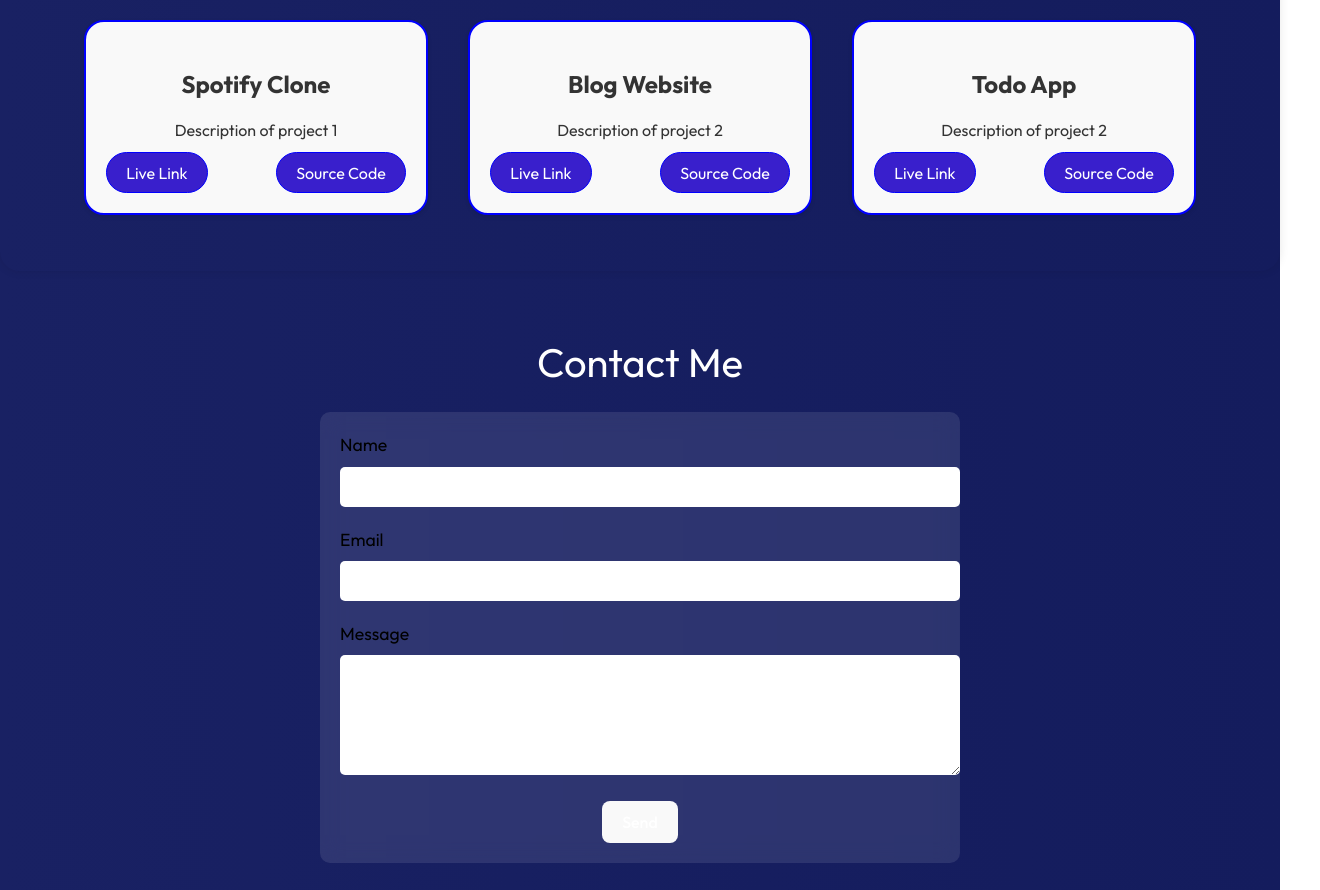
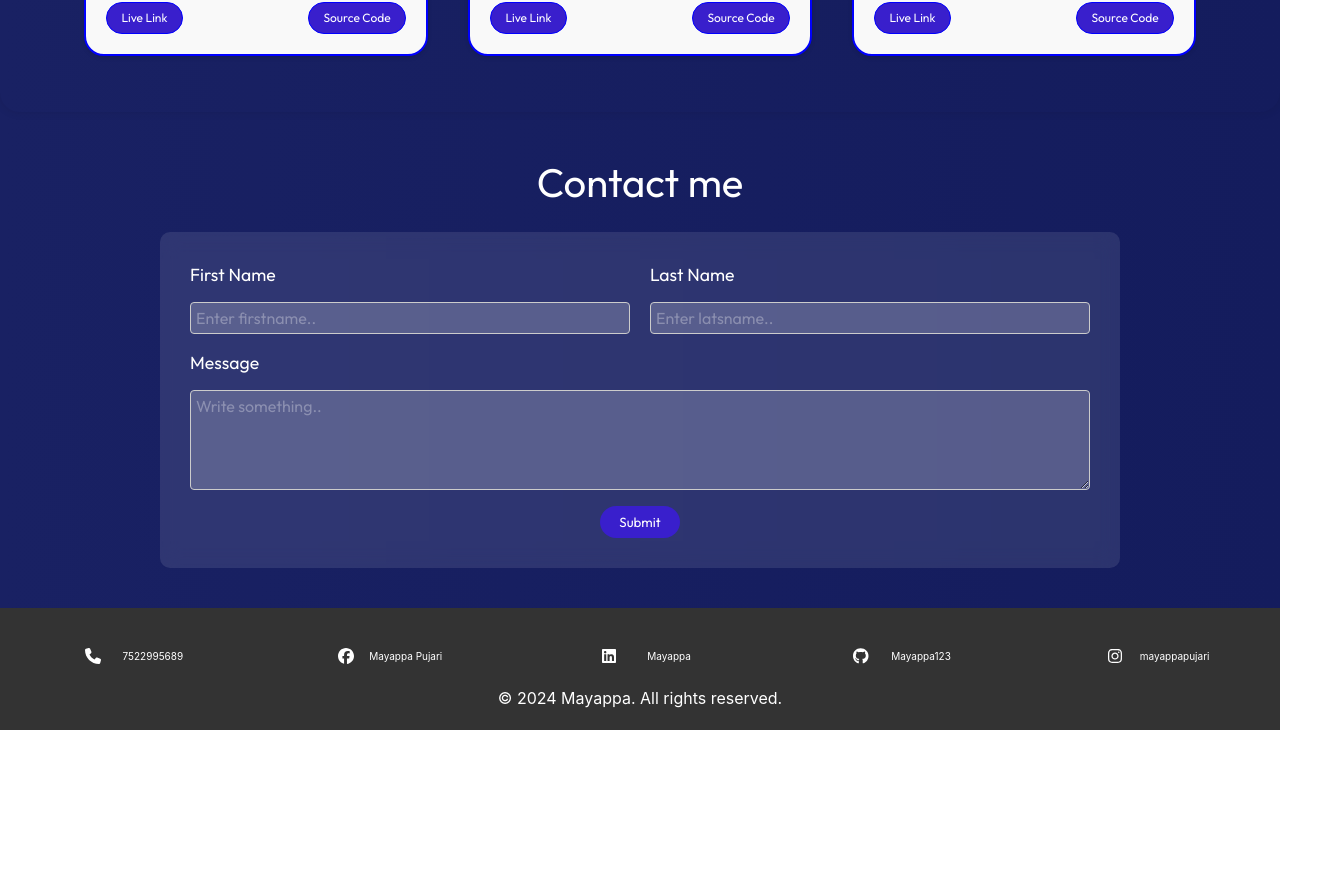
Before and after one commit to Mayappa123/Portfolio, a React (Vite) app: page / in a window 1280 px wide. Shown: the part 1907-2797 px from the top of the page, 1320 px wide, since content can reach past the window. After the commit the page ends 2637 px from the top, so only its background shows below. Built offline with nearby package versions, Linux system fonts and the light colour scheme.

Commit message:
changed styling

```diff
--- a/src/components/Contact.jsx
+++ b/src/components/Contact.jsx
@@ -6,21 +6,44 @@
 const Contact = () => {
   return (
     <section id="contact" className="contact">
-      <h2>Contact Me</h2>
-      <form>
+      <h2>Contact me</h2>
+      <form action="">
+        <div className="nameEmail">
+          <div className="form-group one">
+            <label htmlFor="fname">First Name</label>
+            <input
+              type="text"
+              id="fname"
+              name="firstname"
+              placeholder="Enter firstname.."
+              required
+            />
+          </div>
+          <div className="form-group two">
+            <label htmlFor="lname">Last Name</label>
+            <input
+              type="text"
+              id="lname"
+              name="lastname"
+              placeholder="Enter latsname.."
+              required
+            />
+          </div>
+        </div>
+
         <div className="form-group">
-          <label htmlFor="name">Name</label>
-          <input type="text" id="name" name="name" required />
+          <label htmlFor="subject">Message</label>
+          <textarea
+            id="subject"
+            name="subject"
+            placeholder="Write something.."
+            style={{ height: "100px" }}
+            required
+          ></textarea>
         </div>
-        <div className="form-group">
-          <label htmlFor="email">Email</label>
-          <input type="email" id="email" name="email" required />
+        <div className="button">
+          <input type="submit" value="Submit" />
         </div>
-        <div className="form-group">
-          <label htmlFor="message">Message</label>
-          <textarea id="message" name="message" rows="5" required></textarea>
-        </div>
-        <button type="submit">Send</button>
       </form>
     </section>
   );
--- a/src/components/Footer.jsx
+++ b/src/components/Footer.jsx
@@ -2,7 +2,7 @@
 
 import React from "react";
 import { FontAwesomeIcon } from "@fortawesome/react-fontawesome";
-import { faEnvelope, faPhone } from "@fortawesome/free-solid-svg-icons";
+import { faPhone } from "@fortawesome/free-solid-svg-icons";
 import {
   faFacebook,
   faLinkedin,
@@ -15,40 +15,56 @@
   return (
     <footer className="footer">
       <div className="social-icons">
-        <a href="mailto:your-email@example.com">
-          <FontAwesomeIcon icon={faEnvelope} size="2x" />
+        <div className="icon">
+          <a href="tel:+1234567890" className="phone">
+            <FontAwesomeIcon icon={faPhone} />
           </a>
-        <a href="tel:+1234567890">
-          <FontAwesomeIcon icon={faPhone} size="2x" />
-        </a>
+          <span>7522995689</span>
+        </div>
+        <div className="icon">
           <a
             href="https://facebook.com/yourprofile"
             target="_blank"
             rel="noopener noreferrer"
+            className="facebook"
           >
-          <FontAwesomeIcon icon={faFacebook} size="2x" />
+            <FontAwesomeIcon icon={faFacebook} />
           </a>
+          <span>Mayappa Pujari</span>
+        </div>
+        <div className="icon">
           <a
             href="https://linkedin.com/in/yourprofile"
             target="_blank"
             rel="noopener noreferrer"
+            className="linkedin"
           >
-          <FontAwesomeIcon icon={faLinkedin} size="2x" />
+            <FontAwesomeIcon icon={faLinkedin} />
           </a>
+          <span>Mayappa</span>
+        </div>
+        <div className="icon">
           <a
             href="https://github.com/yourprofile"
             target="_blank"
             rel="noopener noreferrer"
+            className="github"
           >
-          <FontAwesomeIcon icon={faGithub} size="2x" />
+            <FontAwesomeIcon icon={faGithub} />
           </a>
+          <span>Mayappa123</span>
+        </div>
+        <div className="icon">
           <a
             href="https://instagram.com/yourprofile"
             target="_blank"
             rel="noopener noreferrer"
+            className="instagram"
           >
-          <FontAwesomeIcon icon={faInstagram} size="2x" />
+            <FontAwesomeIcon icon={faInstagram} />
           </a>
+          <span>mayappapujari</span>
+        </div>
       </div>
       <p>&copy; 2024 Mayappa. All rights reserved.</p>
     </footer>
--- a/src/index.css
+++ b/src/index.css
@@ -40,7 +40,7 @@
   border-radius: 8px;
   border: 1px solid transparent;
   padding: 0.6em 1.2em;
-  font-size: 1em;
+  font-size: 12px;
   font-weight: 500;
   font-family: inherit;
   background-color: #1a1a1a;
--- a/src/styles/About.css
+++ b/src/styles/About.css
@@ -3,8 +3,7 @@
 
 .about {
   margin-top: 10px;
-  padding: 40px 20px;
-  /* background-color: rgb(20, 33, 155); */
+  padding: 20px 20px;
   box-shadow: 0px 0px 10px rgba(0, 0, 0, 0.1);
   border-radius: 20px;
 
@@ -16,7 +15,6 @@
 .about h2 {
   font-size: 2.5em;
   font-weight: 400;
-
   margin-bottom: 20px;
   color: #fff;
 }
@@ -73,7 +71,7 @@
 
 .skill.html .fa-html5 {
   color: #e34c26;
-}
+}u
 
 .skill.css .fa-css3-alt {
   color: #1572b6;
--- a/src/styles/Certifications.css
+++ b/src/styles/Certifications.css
@@ -1,14 +1,14 @@
 /* src/styles/Certifications.css */
 
 .certifications {
-  padding: 60px 20px;
+  padding: 20px 20px;
   text-align: center;
   font-family: "Outfit", sans-serif;
 }
 
 .certifications h2 {
   font-size: 2.5em;
-  margin-bottom: 40px;
+  margin-bottom: 20px;
   font-weight: 400;
   color: #fff;
 }
@@ -27,7 +27,7 @@
   padding: 20px;
   border-radius: 8px;
   width: 100%;
-  max-width: 600px;
+  max-width: 900px;
   text-align: left;
 }
 
--- a/src/styles/Contact.css
+++ b/src/styles/Contact.css
@@ -3,72 +3,134 @@
 @import url("https://fonts.googleapis.com/css2?family=Outfit:wght@100..900&display=swap");
 
 .contact {
-  padding: 18px 20px;
+  padding: 20px 20px;
   font-family: "Outfit", sans-serif;
-    /* background-color: rgb(20, 33, 155); */
+  background: linear-gradient(90deg, rgb(25, 33, 99), rgb(20, 28, 93));
   border-radius: 20px;
-  margin: 10px 0;
-  color: black;
+  margin: 20px 0;
+  color: white;
   text-align: center;
 }
 
 .contact h2 {
-  color: #fff;
   font-size: 2.5em;
+  color: white;
   font-weight: 400;
-
   margin-bottom: 20px;
+  margin-top: 0px;
   font-family: "Outfit", sans-serif;
 }
 
 .contact form {
-  max-width: 600px;
+  max-width: 900px;
   margin: 0 auto;
   background: rgba(255, 255, 255, 0.1);
-  padding: 20px;
+  padding: 30px;
   border-radius: 10px;
   backdrop-filter: blur(10px);
+  text-align: left;
+}
+
+.nameEmail {
+  display: flex;
+  justify-content: space-between;
+  gap: 20px;
 }
 
 .form-group {
-  margin-bottom: 20px;
-  text-align: left;
+  flex: 1;
+  display: flex;
+  flex-direction: column;
 }
 
 .form-group label {
-  display: block;
   font-size: 1.1em;
   margin-bottom: 8px;
+  color: #fff;
 }
 
 .form-group input,
 .form-group textarea {
   width: 100%;
-  padding: 10px;
-  border: none;
-  border-radius: 5px;
+  padding: 5px;
+  border: 1px solid #ccc;
+  border-radius: 4px;
   font-size: 1em;
   font-family: "Outfit", sans-serif;
+  background-color: rgba(255, 255, 255, 0.2);
+  color: white;
+  margin-top: 6px;
+  margin-bottom: 16px;
+  box-sizing: border-box;
+  resize: vertical;
+}
+
+.form-group input::placeholder,
+.form-group textarea::placeholder {
+  opacity: 0.3;
+  color: #ffffff;
+  font-weight: 400;
 }
 
 .form-group input:focus,
 .form-group textarea:focus {
   outline: none;
-  border: 2px solid #4a90e2;
+  box-shadow: 0 0 10px rgba(97, 218, 251, 0.6);
+  background-color: rgba(255, 255, 255, 0.3);
 }
 
-button {
-  display: inline-block;
-  padding: 10px 20px;
-  font-size: 1.2em;
+input[type="submit"] {
+  background-color: #04aa6d;
   color: white;
-  background: #4a90e2;
+  padding: 8px 10px;
   border: none;
-  border-radius: 5px;
+  border-radius: 4px;
   cursor: pointer;
   transition: background 0.3s ease;
 }
 
-button:hover {
-  background: #061d33;
+input[type="submit"]:hover {
+  background-color: #45a049;
 }
+
+@media (max-width: 600px) {
+  .contact {
+    padding: 20px;
+  }
+
+  .contact h2 {
+    font-size: 2em;
+  }
+
+  .contact form {
+    padding: 20px;
+  }
+
+  .nameEmail {
+    flex-direction: column;
+  }
+
+  input[type="submit"] {
+    font-size: 1em;
+  }
+}
+
+.button {
+  display: flex;
+  justify-content: center;
+}
+
+.button input {
+  font-family: "Outfit", sans-serif;
+  background-color: #391fcc;
+  color: #fff;
+  width: 80px;
+  border-radius: 20px;
+}
+
+.icon {
+  width: 100px;
+  display: flex;
+  align-items: center;
+  justify-content: space-around;
+}
--- a/src/styles/Education.css
+++ b/src/styles/Education.css
@@ -19,7 +19,7 @@
 }
 
 .education-container {
-  max-width: 800px;
+  max-width: 900px;
   margin: 0 auto;
   text-align: left;
 }
--- a/src/styles/Footer.css
+++ b/src/styles/Footer.css
@@ -2,7 +2,7 @@
 
 .footer {
   background-color: #333;
-  padding: 20px;
+  padding: 20px 0;
   color: white;
   text-align: center;
   position: relative;
@@ -11,8 +11,7 @@
 
 .footer .social-icons {
   display: flex;
-  justify-content: center;
-  gap: 20px;
+  justify-content: space-around;
   margin-bottom: 10px;
 }
 
@@ -25,6 +24,9 @@
   align-items: center;
   justify-content: center;
 }
+span {
+  font-size: 10px;
+}
 
 .footer .social-icons a:hover {
   color: #4a90e2;
@@ -34,6 +36,13 @@
 .footer p {
   margin: 0;
   font-size: 1em;
+}
+
+.icon {
+  width: 120px;
+  display: flex;
+  align-items: center;
+  justify-content: space-around;
 }
 
 @media (max-width: 600px) {
--- a/src/styles/Hero.css
+++ b/src/styles/Hero.css
@@ -50,9 +50,8 @@
   border-radius: 50%;
   object-fit: cover;
  box-shadow: 0 4px 8px rgba(0, 0, 0, 0.1),
-              0 0 80px rgba(0, 255, 255, 0.6),   /* Cyan */
-              0 0 160px rgba(0, 255, 0, 0.5),     /* Green */
-              0 0 240px rgba(135, 206, 250, 0.4); /* Sky Blue */
+              0 0 160px rgba(0, 255, 0, 0.5),
+              0 0 240px rgba(135, 206, 250, 0.4);
 }
 
 @media (max-width: 768px) {
```
Lines whose indentation alone changed are shown as unchanged.
